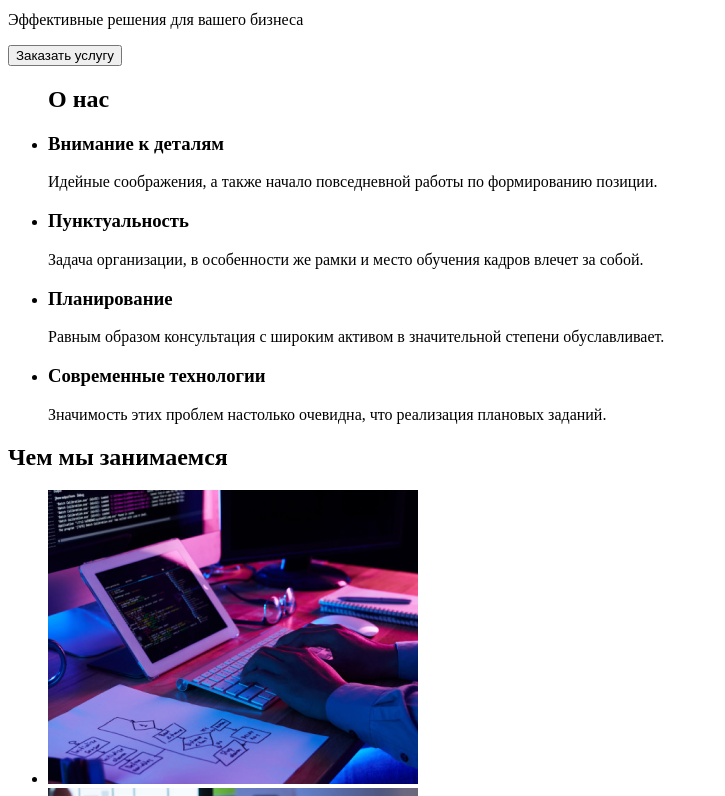
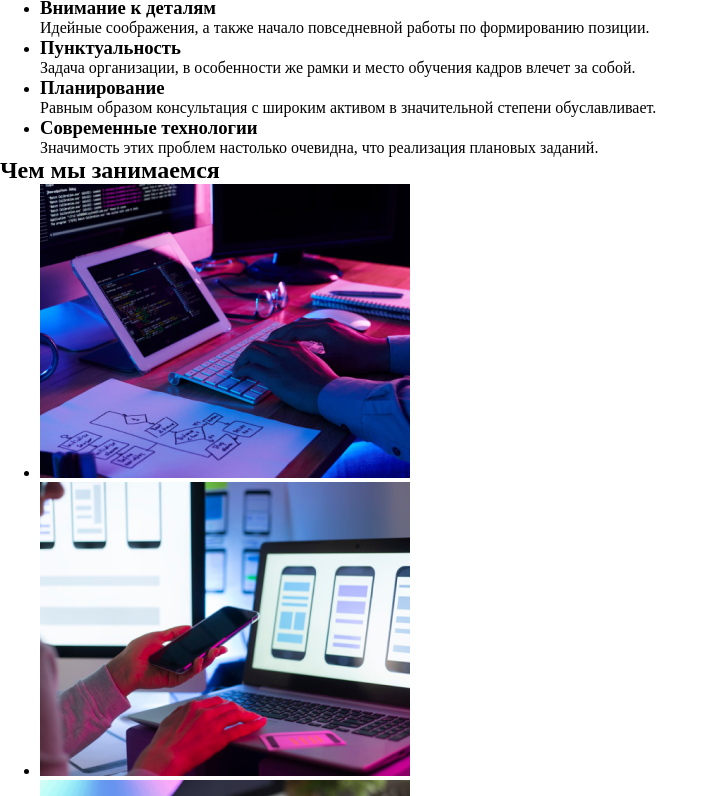
Before and after one commit to AnatolBielow/goit-markup-hw-02, a plain HTML site: page index.html in a window 1280 px wide. Shown: the part 204-1000 px from the top of the page, without its empty margins (0-725 px from the left). Drawn offline with Linux system fonts and the light colour scheme.

Commit message:
Styles added

```diff
--- /dev/null
+++ b/css/styles.css
@@ -0,0 +1,8 @@
+/* Universal selector*/
+* {
+    box-sizing: border-box;
+    margin: 0;
+}
+.container {
+    background-color: ;#E5E5E5
+}
--- a/index.html
+++ b/index.html
@@ -1,12 +1,14 @@
 <!DOCTYPE html>
-<html lang="en">
+<html lang="ru">
 <head>
     <meta charset="UTF-8">
     <meta http-equiv="X-UA-Compatible" content="IE=edge">
     <meta name="viewport" content="width=device-width, initial-scale=1.0">
     <title>WEBSTUDIO</title>
     <link rel="preconnect" href="https://fonts.gstatic.com">
-<link href="https://fonts.googleapis.com/css2?family=Raleway:wght@700&family=Roboto:wght@400;500;700&display=swap" rel="stylesheet">
+    <link href="https://fonts.googleapis.com/css2?family=Raleway:wght@700&family=Roboto:wght@400;500;700&display=swap" rel="stylesheet">
+    <link rel="stylesheet" href="./css/styles.css">
+
 </head>
     <body>
     <header>
```
